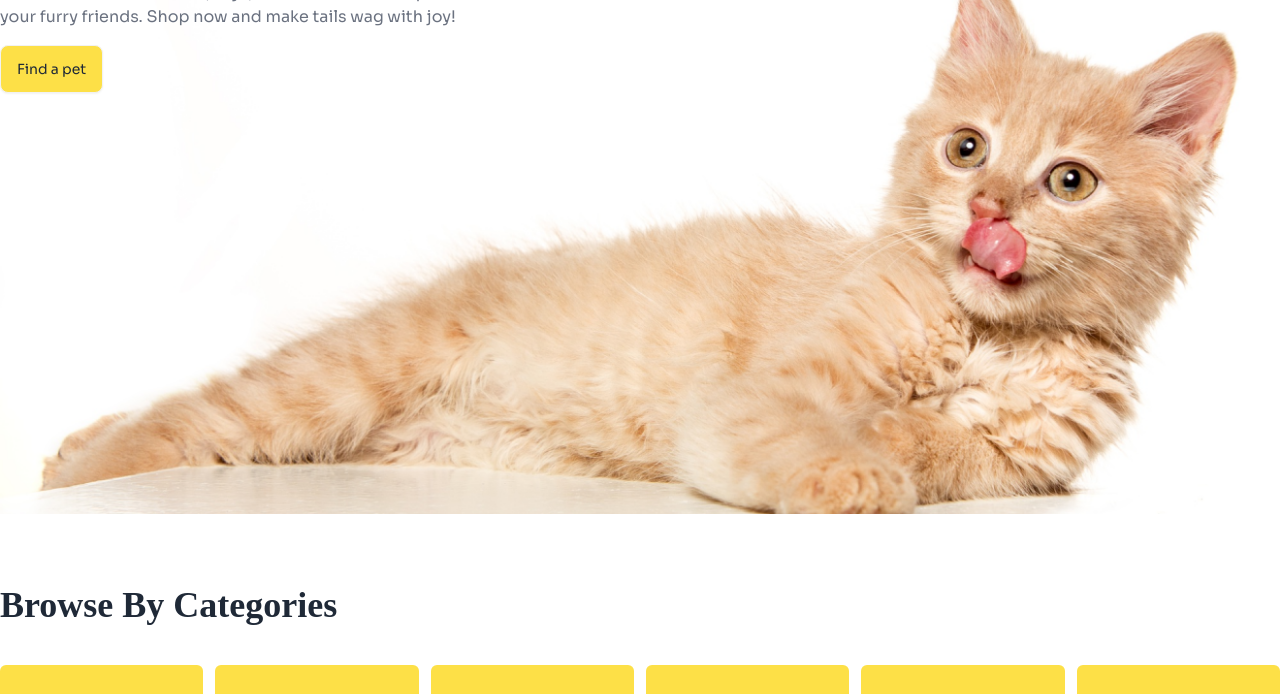
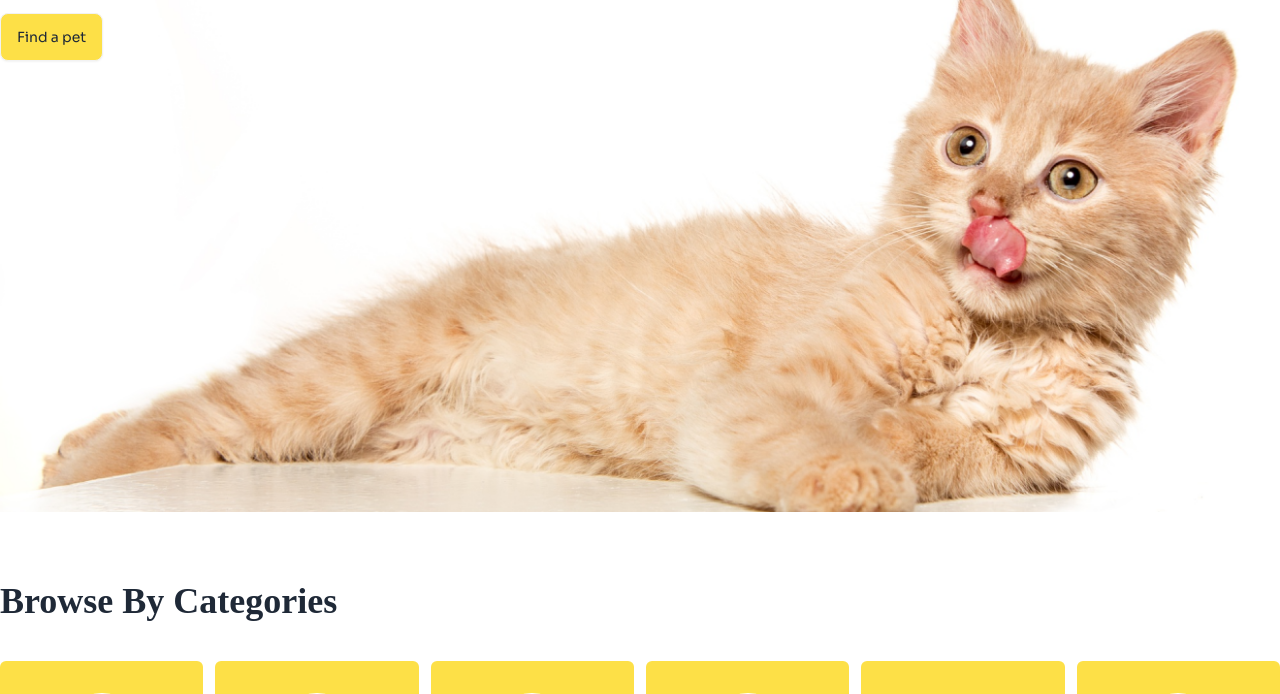
Before and after one commit to saiful16/pet-accessories, a plain HTML site: page index.html in a window 1280 px wide. Shown: the part 359-1053 px from the top of the page. Drawn offline with nearby package versions, Linux system fonts and the light colour scheme; a web font is replaced by a local one.

Commit message:
final commit

```diff
--- a/index.html
+++ b/index.html
@@ -113,7 +113,7 @@
         </div>
         <!-- banner section -->
         <section class="p-4 md:p-0 container mx-auto">
-            <div class="container mx-auto h-[500px] md:h[600px] lg:h-[740px] md:my-8 lg:my-16 bg-bottom md:bg-center bg-contain bg-no-repeat"
+            <div class="container mx-auto h-[600px] md:h[600px] lg:h-[800px] md:my-8 bg-bottom md:bg-center bg-contain bg-no-repeat"
                 style="background-image: url(assets/cat-big.png);">
                 <!-- banner content -->
                 <div class="max-w-screen-sm space-y-4 pt-10">
```
